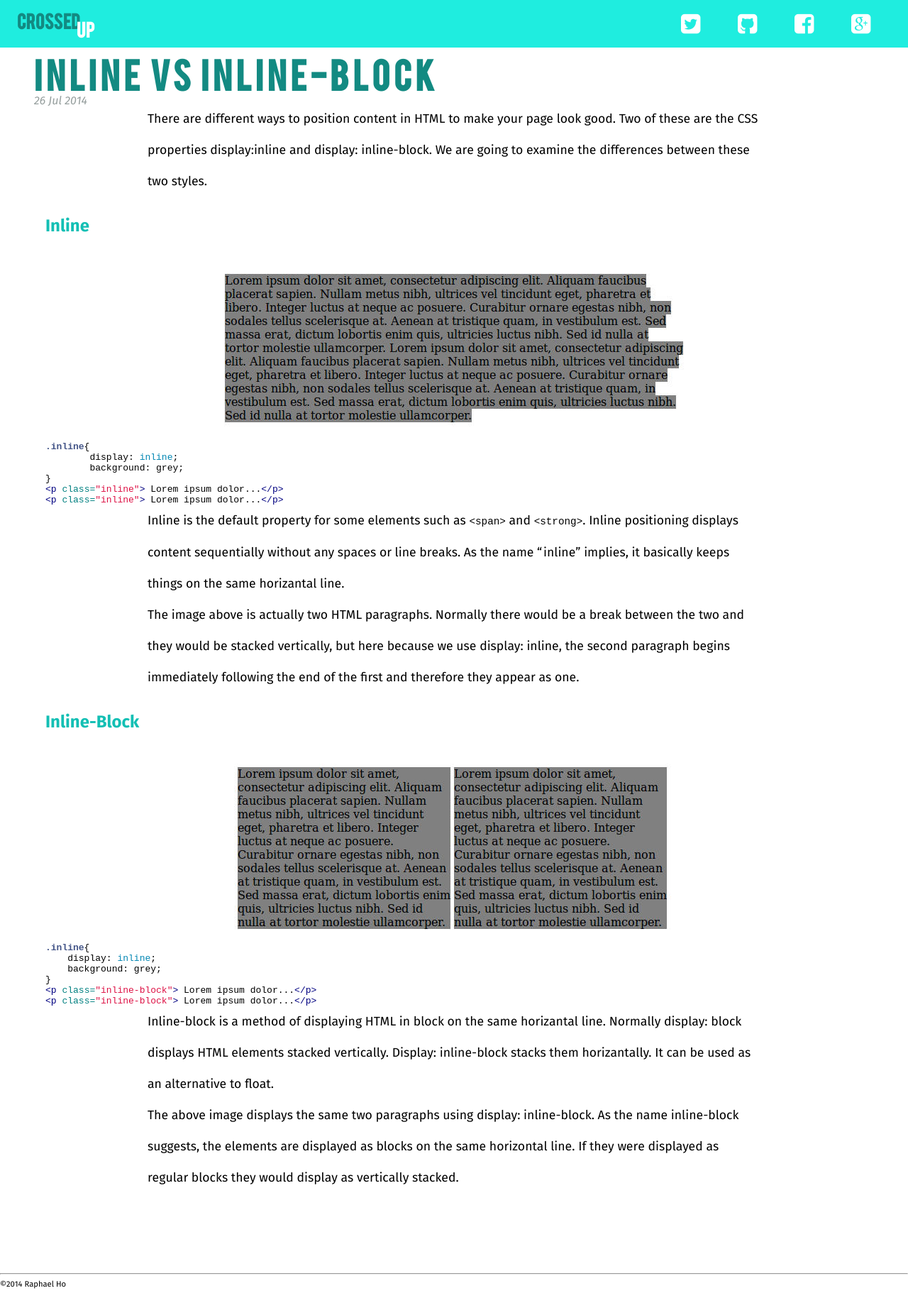
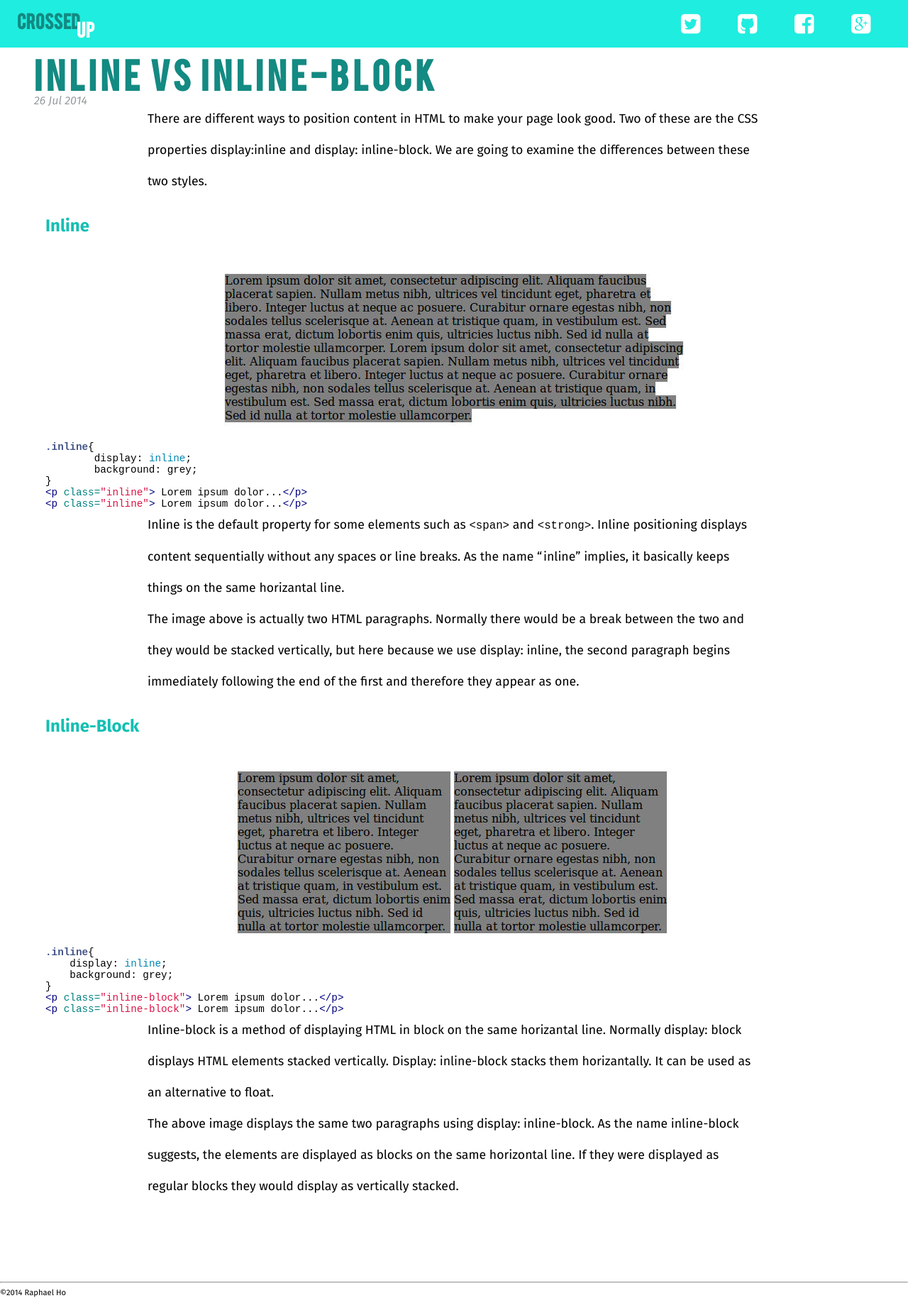
Before and after one commit to Kyhz/kyhz.github.io, a Jekyll site: the page built from _posts/2014-07-26-week2-technical.md, in a window 1280 px wide. Shown: the whole page at 71% size. Built offline with Jekyll 4.4.1, drawn with Linux system fonts in a browser that asks for light colours.

Commit message:
css syntax hilghiisuhnsthnth

```diff
--- a/_config.yml
+++ b/_config.yml
@@ -8,5 +8,5 @@
        author: "Raphael Ho"
 paginate: 10
 paginate_path: "/page:num"
-highlighter: pygments
+highlighter:
 encoding: utf-8
--- a/stylesheets/reset.css
+++ b/stylesheets/reset.css
@@ -1,6 +1,6 @@
 html, body, div, span, applet, object, iframe,
 h1, h2, h3, h4, h5, h6, p, blockquote, pre,
-a, abbr, acronym, address, big, cite, code,
+a, abbr, acronym, address, big, cite,
 del, dfn, em, img, ins, kbd, q, s, samp,
 small, strike, strong, sub, sup, tt, var,
 b, u, i, center,
```
Also changed, not shown: 1 other file.
